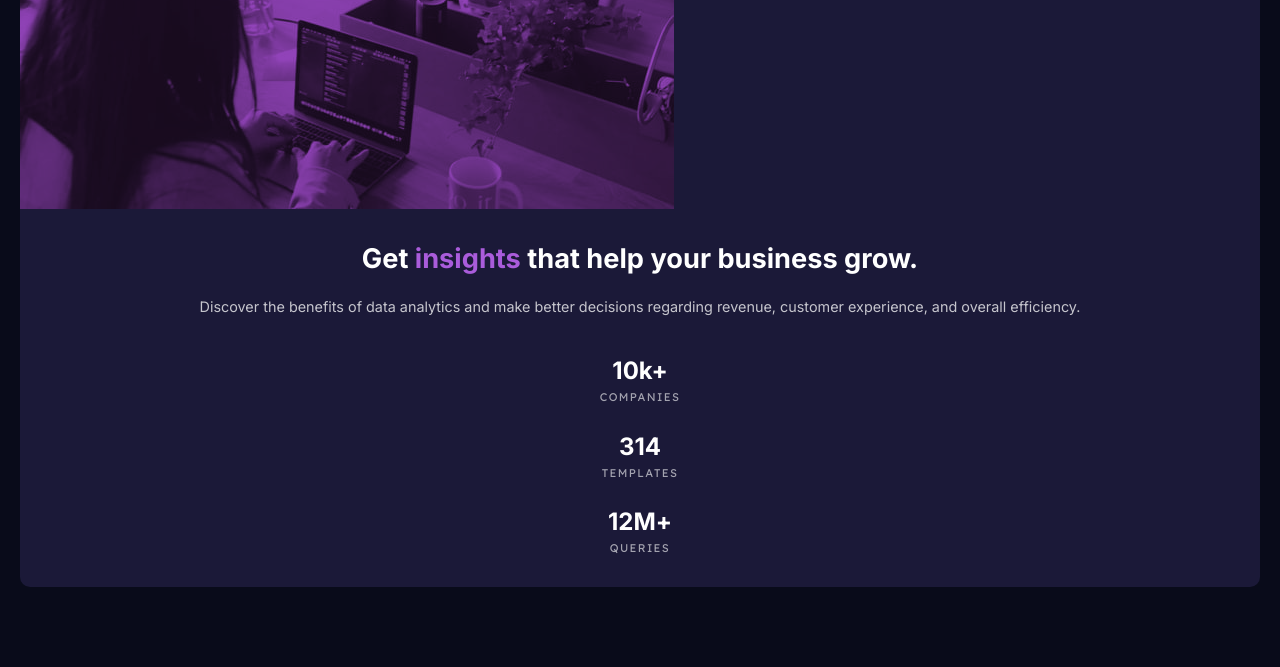
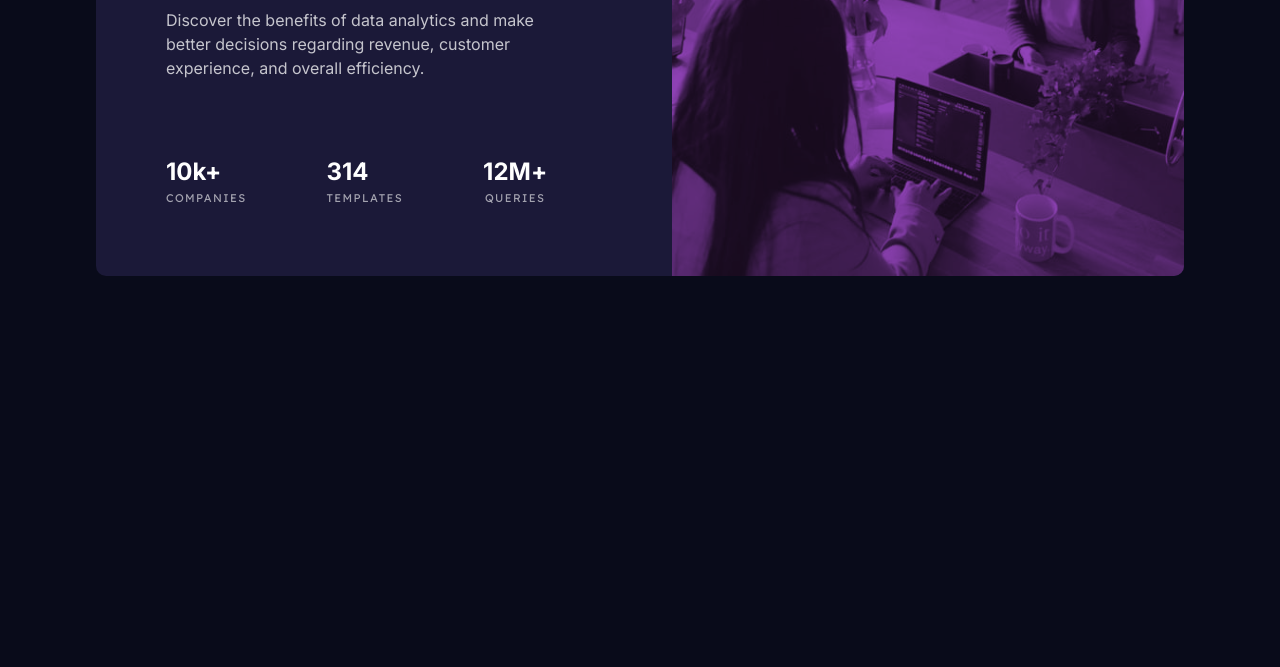
Before and after one commit to LucasEPK/stats-preview-card-component, a plain HTML site: page index.html in a window 1280 px wide. Shown: the part 351-1018 px from the top of the page. After the commit the page ends 800 px from the top, so only its background shows below. Drawn offline with Linux system fonts and the light colour scheme.

Commit message:
added style for desktop

```diff
--- a/style.css
+++ b/style.css
@@ -1,3 +1,4 @@
+/*-----------------------------------------------MOBILE VERSION----------------------------------------------------*/
 body{
     font-family: 'Inter', sans-serif;
     color: hsl(0, 0%, 100%); /*White*/
@@ -65,3 +66,59 @@ body{
 .attribution{
     display: none;
 }
+
+@media(min-width: 800px){
+
+    body{
+        display: grid;
+        justify-content: center;
+        align-content: center;
+    }
+
+    .card{
+        display: grid;
+        width: 85vw;
+        grid-template-columns: 45vw 40vw;
+
+        margin: 0;
+    }
+
+    .card-img{
+        content: url(images/image-header-desktop.jpg);
+        grid-area: 1/2/2/3;
+        border-radius: 0;
+        border-top-right-radius: 10px;
+        border-bottom-right-radius: 10px;
+
+        height: 100%;
+    }
+
+    .card-text{
+        padding: 70px;
+        gap: 1.5rem;
+    }
+
+    .card-title{
+        font-size: 2.4rem;
+        line-height: 1.2;
+        max-width: 17ch;
+        text-align: left;
+    }
+
+    .card-subtitle{
+        font-size: 1rem;
+        max-width: 40ch;
+        text-align: left;
+    }
+
+    .stats{
+        flex-direction: row;
+        gap: 5rem;
+
+        margin-top: 50px;
+    }
+
+    .stats-number{
+        text-align: left;
+    }
+}
```
